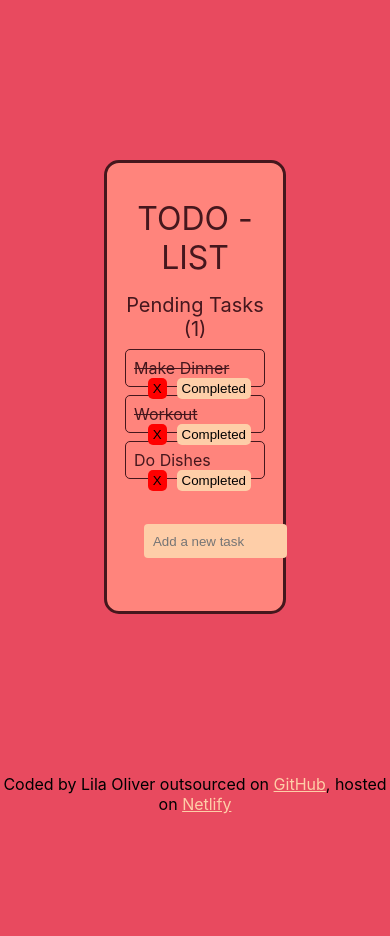
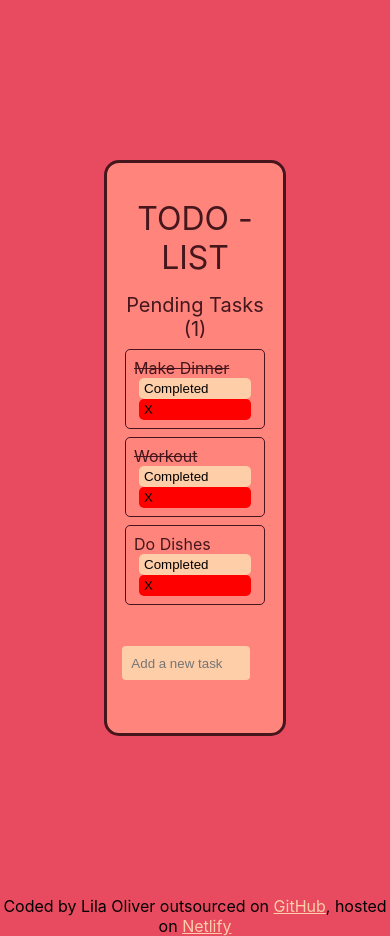
Before and after one commit to loliver42/todo-app-react, a React (Create React App) app: page / in a window 390 px wide. Before the commit the page ends 844 px from the top, so only its background shows below. Built offline with nearby package versions, Linux system fonts and the light colour scheme.

Commit message:
Made responsive

```diff
--- a/src/App.css
+++ b/src/App.css
@@ -56,8 +56,14 @@ a {
   color: #fecea8;
 }
 
-@media (max-width: 600px) {
-  .task {
+@media (max-width: 576px) {
+  .task,
+  .task button {
+    display: flex;
     flex-direction: column;
   }
+  .create-task input[type="text"] {
+    width: 70%;
+    margin-left: 5px;
+  }
 }
```
